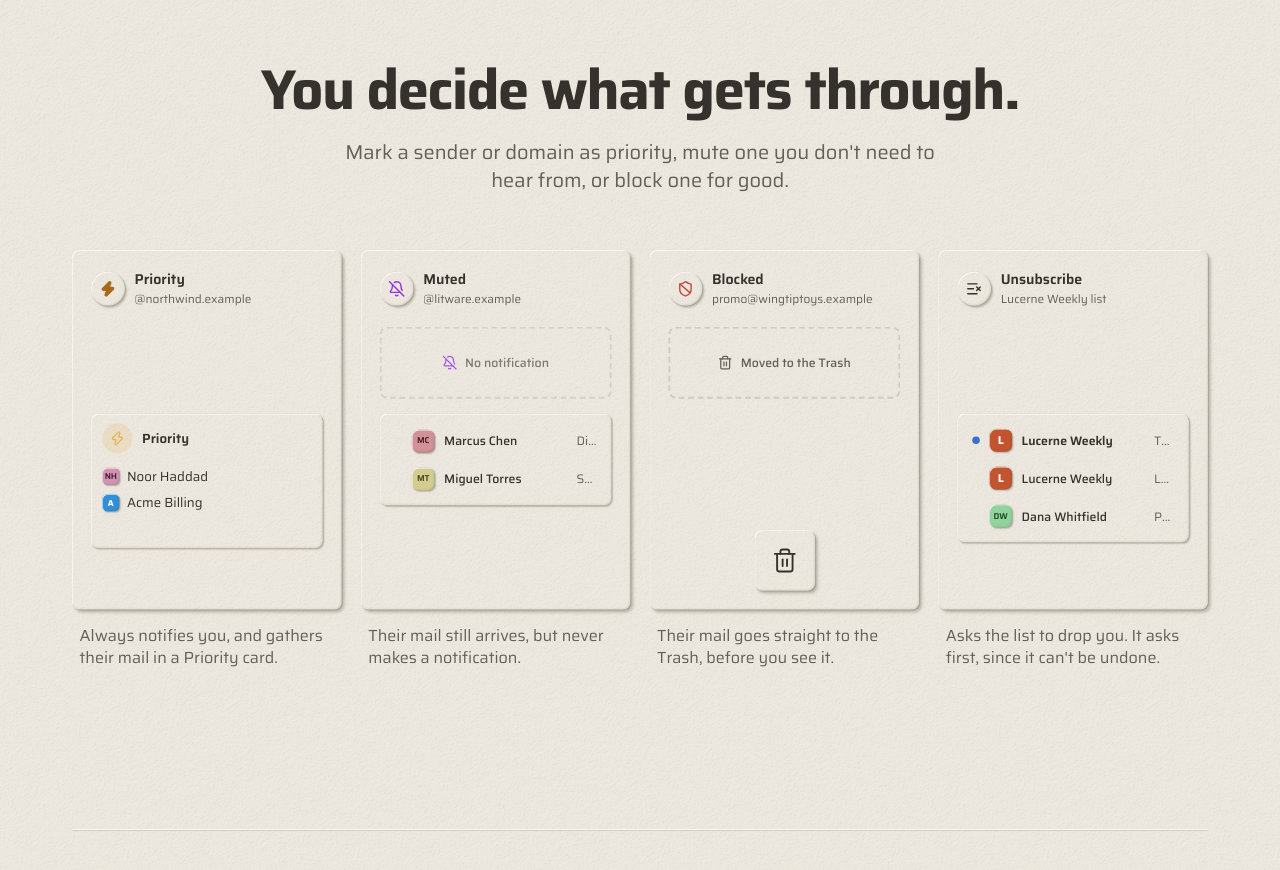
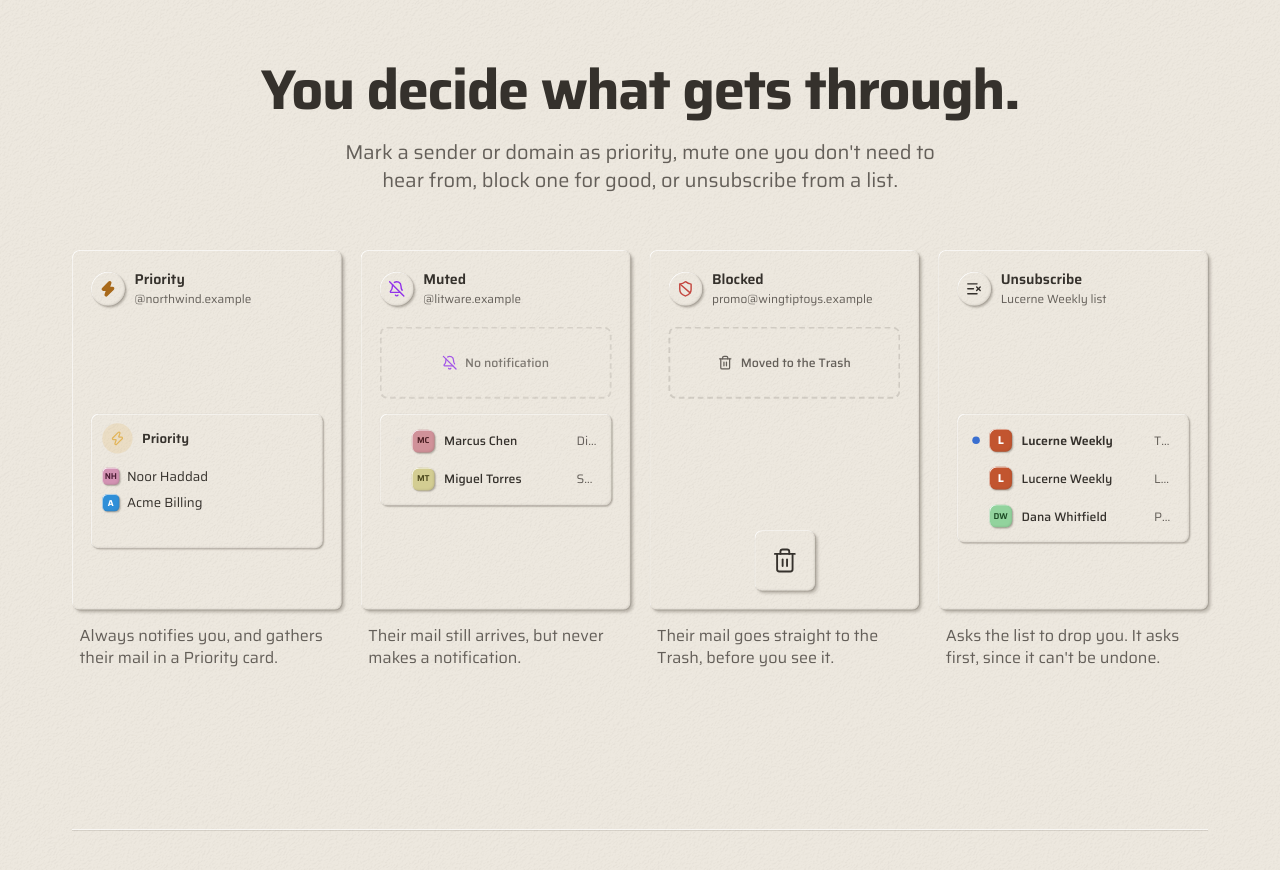
Before and after one commit to nicolasakf/minimail-website, a React (Vite) app: page / in a window 1280 px wide. Shown: the part 8580-9450 px from the top of the page. Built offline with nearby package versions, Linux system fonts and the light colour scheme.

Commit message:
Rules lead mentions unsubscribe
Co-Authored-By: Claude Sonnet 5.5 <noreply@anthropic.com>

```diff
--- a/src/scenes/minimum.tsx
+++ b/src/scenes/minimum.tsx
@@ -43,7 +43,7 @@ export function RulesSection() {
       <div className="mx-auto max-w-[760px] text-center">
         <Title>You decide what gets through.</Title>
         <Lead className="mx-auto mt-5 max-w-[620px]">
-          Mark a sender or domain as priority, mute one you don't need to hear from, or block one for good.
+          Mark a sender or domain as priority, mute one you don't need to hear from, block one for good, or unsubscribe from a list.
         </Lead>
       </div>
       <Reveal className="mt-14">
```
